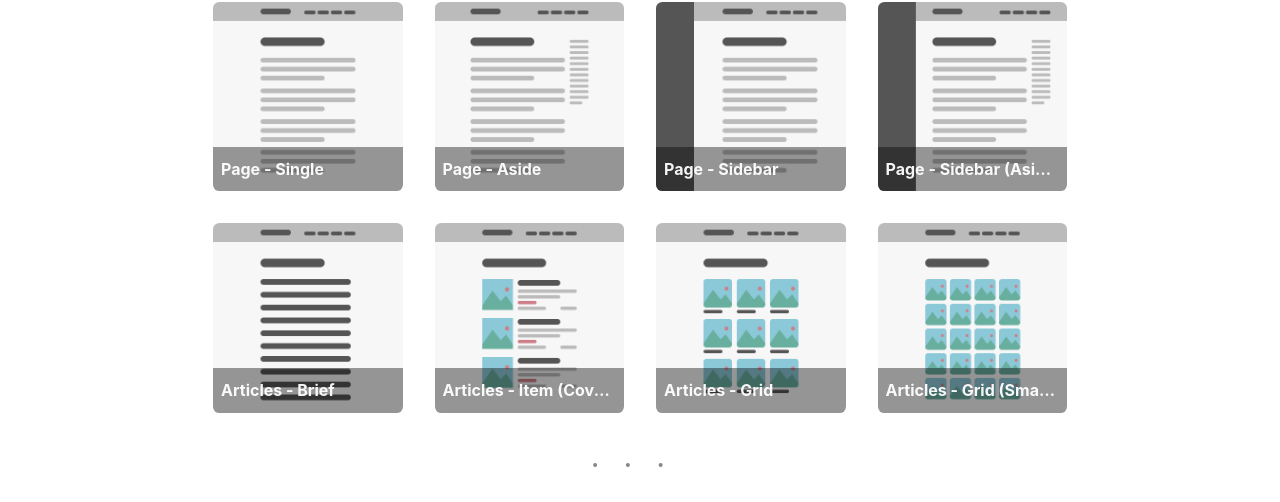
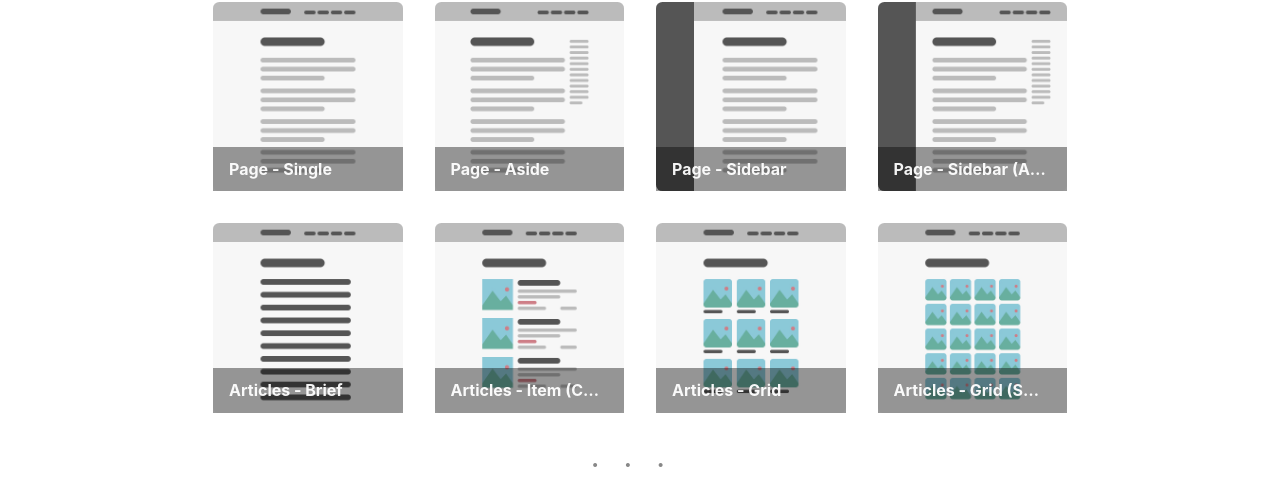
Before and after one commit to LawssssCat/jekyll-docs, a Jekyll site: the page built from _sample_pages/2.4-grid-small.md, in a window 1280 px wide. Shown: the part 358-860 px from the top of the page. Built offline with Jekyll 4.4.1, drawn with Linux system fonts in a browser that asks for light colours; comment, search, counter and statistics services are not loaded.

Commit message:
fix: card border radius and card content padding

```diff
--- a/_sass/common/components/_card.scss
+++ b/_sass/common/components/_card.scss
@@ -8,8 +8,17 @@
 
 .card {
   max-width: 18rem;
+  overflow: hidden;
   font-size: map-get($base, font-size);
-  border-radius: map-get($base, border-radius);
+  $_card_border_radius: map-get($base, border-radius);
+  border-radius: $_card_border_radius;
+  &.card--flat {
+    overflow: visible;
+    .card__image {
+      overflow: hidden;
+      border-radius: $_card_border_radius;
+    }
+  }
   @include box-shadow();
   @include themeify {
     @include set-card_header(themed(text-color-d), themed(main-color-1));
@@ -24,8 +33,6 @@
 
 .card__image {
   width: 100%;
-  overflow: hidden;
-  border-radius: map-get($base, border-radius);
   img {
     display: block;
     width: 100%;
@@ -38,16 +45,16 @@
   @include box-shadow(0);
 }
 
+.card__content {
+  padding: map-get($spacers, 2) map-get($spacers, 3);
+}
+
 .card.card--overlay {
   position: relative;
   .card__content {
     position: absolute;
     bottom: 0;
     width: 100%;
-    padding: map-get($spacers, 2);
-    border-radius: inherit;
-    border-top-left-radius: 0;
-    border-top-right-radius: 0;
     @include themeify {
       background: rgba(#000, .4);
       @include set-card_header(themed(text-color-theme-dark), themed(main-color-1)) {
```
